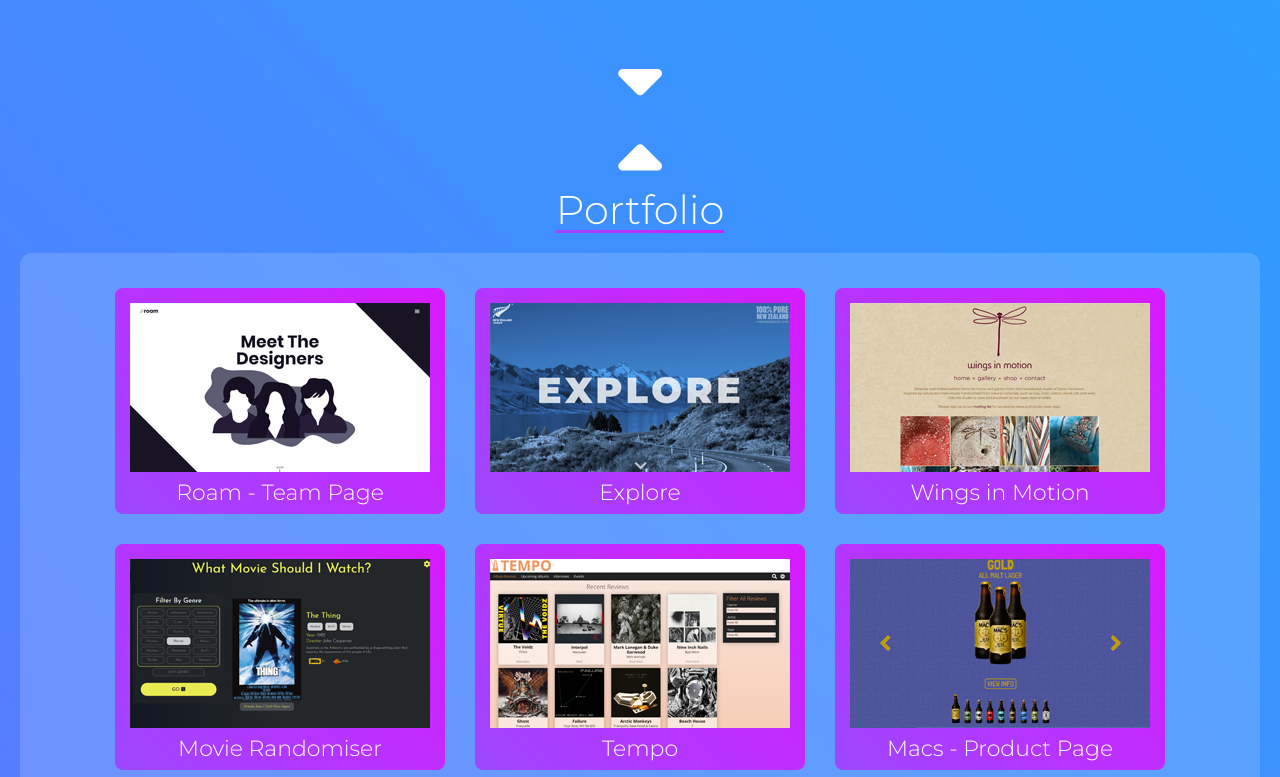
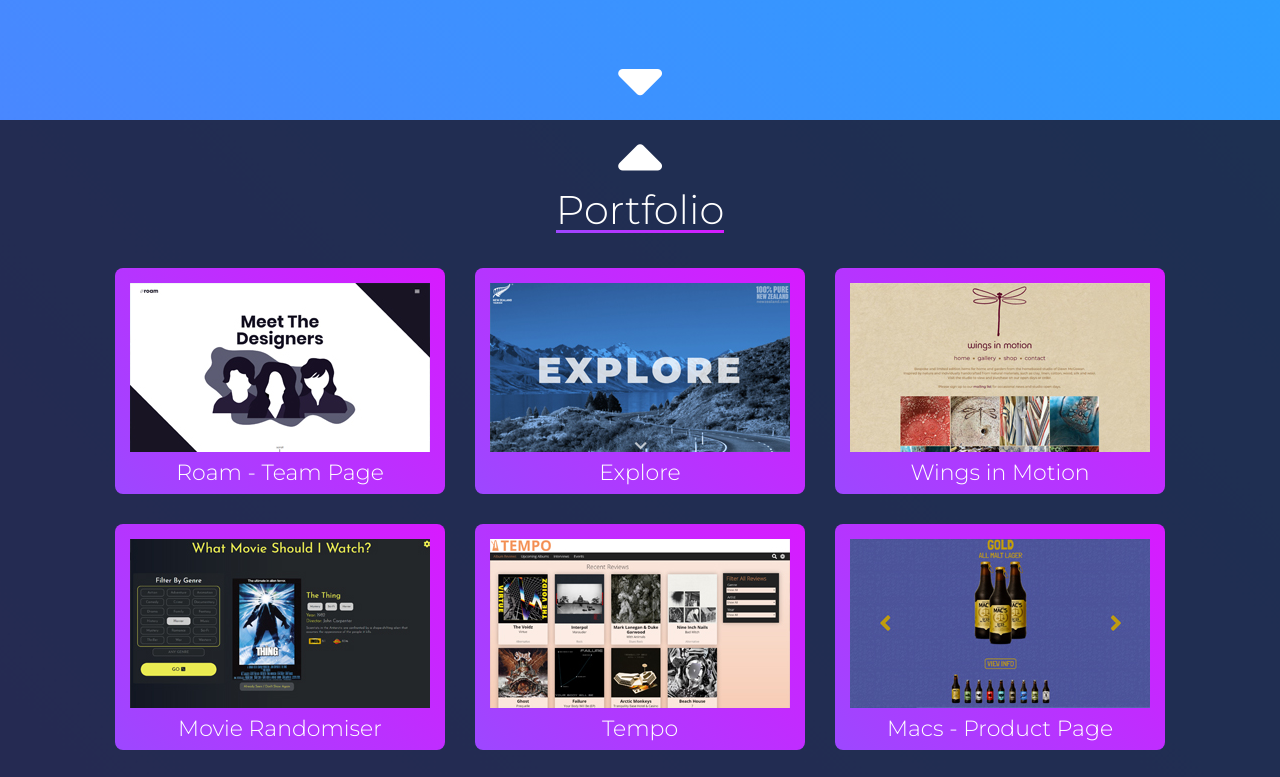
Before and after one commit to heathmcgowan/portfolio, a website: page index.html in a window 1280 px wide. Shown: the part 680-1457 px from the top of the page. Drawn offline with nearby package versions, Linux system fonts and the light colour scheme.

Commit message:
background change

```diff
--- a/css/main.scss
+++ b/css/main.scss
@@ -373,7 +373,7 @@ button:active {
 // portfolio
 #portfolio {
     position: relative;
-    // background-color: rgba(26, 22, 39, 0.8);
+    background-color: rgba(26, 22, 39, 0.8);
     min-height: 100vh;
     padding: 50px 20px 20px 20px;
     display: flex;
@@ -406,9 +406,6 @@ button:active {
     flex-direction: row;
     flex-wrap: wrap;
     justify-content: center;
-    background-color: rgba(255, 255, 255, 0.15);
-    padding: 20px;
-    border-radius: 12px;
 }
 
 .portfolio-card {
```
Also changed, not shown: css/main.css.
